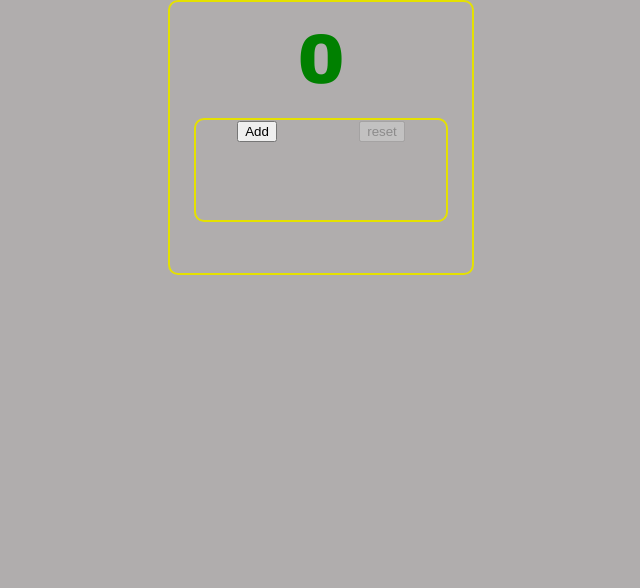
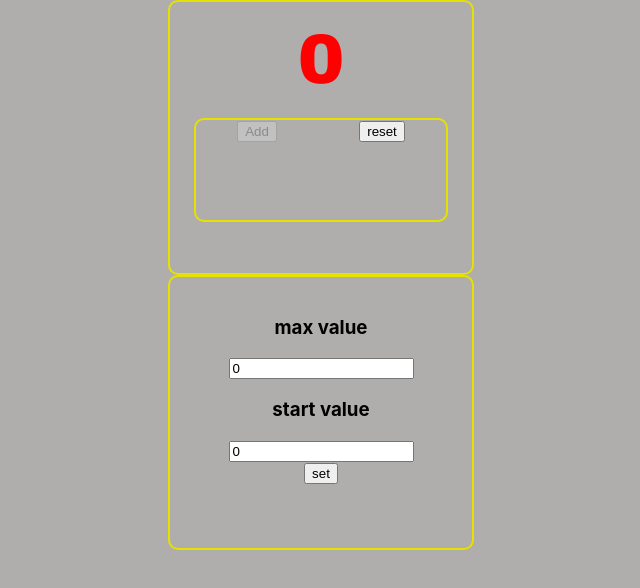
Before and after one commit to IlyaGoncharovY/my-appProject, a React (Create React App) app: page / in a window 1280 px wide. Shown: the top 588 px of the page, without its empty margins (322-962 px from the left). Built offline with nearby package versions, Linux system fonts and the light colour scheme.

Commit message:
add local storage, refactor code

```diff
--- a/package.json
+++ b/package.json
@@ -12,6 +12,7 @@
     "@types/react-dom": "^17.0.11",
     "react": "^17.0.2",
     "react-dom": "^17.0.2",
+    "react-router-dom": "^6.2.2",
     "react-scripts": "5.0.0",
     "typescript": "^4.5.5",
     "web-vitals": "^2.1.4"
--- a/src/App.tsx
+++ b/src/App.tsx
@@ -1,39 +1,104 @@
-import React, {useState} from 'react';
+import React, {ChangeEvent, useEffect, useState} from 'react';
 import s from "./App.module.css";
 import {Header} from "./Components/Header";
 import {MultiButton} from "./Components/MultiButton";
+import {NavLink, Routes, Route} from "react-router-dom";
+import {SetInputValue} from "./Components/SetInputValye";
 
 
 function App() {
 
-    const maxValue = 5
+    //const maxValue = 5
     const startValue = 0
 
+
     let [num, setNum] = useState<number>(startValue)
+    let [valueMax, setValueMax] = useState<number>(startValue)
+    let [valueStart, setValueStart] = useState<number>(startValue)
+
+
+    useEffect(() => {
+        localStorage.setItem("counterNum", JSON.stringify(num))
+        localStorage.setItem("counterValue", JSON.stringify(valueStart))
+        localStorage.setItem("counterMaxValue", JSON.stringify(valueMax))
+    }, [num, valueStart, valueMax])
+
+    useEffect(() => {
+
+        let numCounter = localStorage.getItem("counterNum")
+        let valueStartCounter = localStorage.getItem("counterValue")
+        let valueMaxCounter = localStorage.getItem("counterMaxValue")
+
+        if (numCounter && valueStartCounter && valueMaxCounter) {
+            let newNumCounter = JSON.parse(numCounter)
+            let newValueStartCounter = JSON.parse(valueStartCounter)
+            let newValueMaxCounter = JSON.parse(valueMaxCounter)
+
+            setNum(newNumCounter)
+            setValueMax(newValueStartCounter)
+            setValueStart(newValueMaxCounter)
+        }
+    }, [])
+
+    /*    useEffect(() => {
+            let namAsString = localStorage.getItem("counterKey")
+            if (namAsString) {
+                let newNum = JSON.parse(namAsString)
+                setValueStart(newNum)
+            }
+        }, [])*/
 
     const addClickHandler = () => {
-        if (num < maxValue) {
+        if (valueStart < valueMax) {
             setNum(num + 1)
         }
     }
 
     const resetClickHandler = () => {
         setNum(startValue)
+        setValueMax(startValue)
+        setValueStart(startValue)
     }
 
+    const callBackDisableAdd = num === valueMax
+    const callBackDisableReset = num !== valueMax
 
+    const onChangeHandlerMax = (event: ChangeEvent<HTMLInputElement>) => {
+        setValueMax(Number(event.currentTarget.value))
+    }
+
+    const onChangeHandlerStart = (event: ChangeEvent<HTMLInputElement>) => {
+        setValueStart(Number(event.currentTarget.value))
+        //setNum(Number(event.currentTarget.value))
+    }
+
+    const onClickButtonHandler = () => {
+        setNum(valueStart)
+    }
 
     return (
 
         <div className={s.App}>
             <div className={s.headerBody}>
-                <div className={num == 5 ? s.buttonError : s.button}>
+                <div className={num === valueMax ? s.buttonError : s.button}>
+
                     <Header num={num}/>
+
                 </div>
                 <div className={s.counterFunction}>
-                    <MultiButton name={"Add"} callBack={addClickHandler} callBackDisable = {num === 5 }/>
-                    <MultiButton name={"reset"} callBack={resetClickHandler} callBackDisable={num === 5 ? false : true}/>
+                    <MultiButton name={"Add"} callBack={addClickHandler} callBackDisable={callBackDisableAdd}/>
+                    <MultiButton name={"reset"} callBack={resetClickHandler} callBackDisable={callBackDisableReset}/>
                 </div>
+            </div>
+
+            <div className={s.headerBody}>
+                <div>
+                    <SetInputValue name={"max value"} value={valueMax} onChange={onChangeHandlerMax}/>
+                </div>
+                <div>
+                    <SetInputValue name={"start value"} value={valueStart} onChange={onChangeHandlerStart}/>
+                </div>
+                <MultiButton name={"set"} callBack={onClickButtonHandler}/>
             </div>
         </div>
     );
--- /dev/null
+++ b/src/Components/SetInputValye.tsx
@@ -0,0 +1,23 @@
+import React, {ChangeEvent} from 'react';
+
+type SetInputValuePropsType = {
+    name: string
+    value:number
+    onChange: (event: ChangeEvent<HTMLInputElement>)=> void
+
+}
+
+export const SetInputValue = (props: SetInputValuePropsType) => {
+
+
+    return (
+        <div>
+            <h3>{props.name}</h3>
+            <input type={"number"}
+                   value={props.value}
+                   onChange={props.onChange}
+
+            />
+        </div>
+    );
+};
--- a/src/index.tsx
+++ b/src/index.tsx
@@ -3,12 +3,15 @@ import ReactDOM from 'react-dom';
 import './index.css';
 import App from './App';
 import reportWebVitals from './reportWebVitals';
+import {BrowserRouter} from "react-router-dom";
 
 ReactDOM.render(
-  <React.StrictMode>
-    <App />
-  </React.StrictMode>,
-  document.getElementById('root')
+    <React.StrictMode>
+        <BrowserRouter>
+            <App/>
+        </BrowserRouter>
+    </React.StrictMode>,
+    document.getElementById('root')
 );
 
 // If you want to start measuring performance in your app, pass a function
```
Also changed, not shown: src/Components/MultiButton.tsx (+6 -2 lines), src/LocalStor.tsx (added, +11 -0 lines), 1 other file (tests, documents, lock files or other folders).
